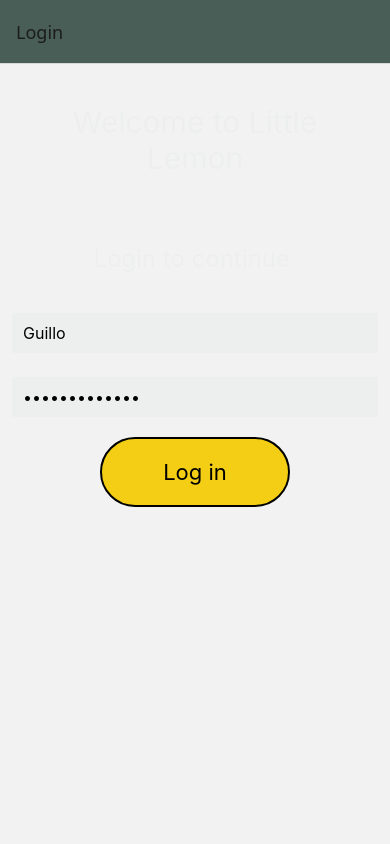
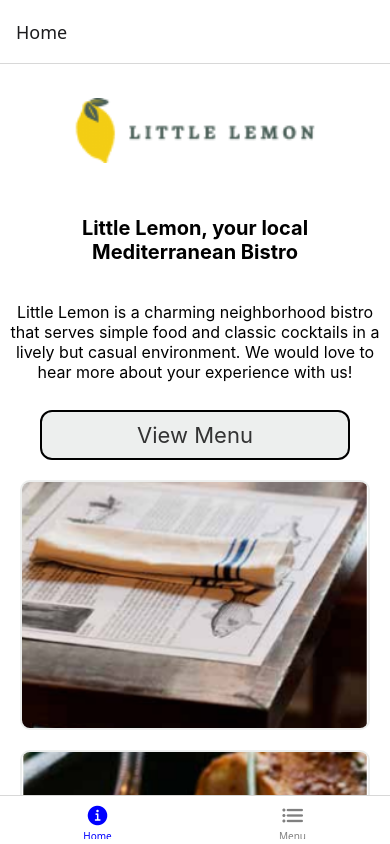
Before and after one commit to memonevarez/LittleLemonApp, a React Native app: screen / in a window 390 px wide. Built offline with nearby package versions, Linux system fonts and the light colour scheme.

Commit message:
TabNavigationAdded

```diff
--- a/App.js
+++ b/App.js
@@ -10,23 +10,40 @@
 import LoginScreen from "./components/LoginScreen";
 import { NavigationContainer } from "@react-navigation/native";
 import { createNativeStackNavigator } from "@react-navigation/native-stack";
+import { createBottomTabNavigator } from "@react-navigation/bottom-tabs";
+import { Ionicons } from "@expo/vector-icons";
 
 export default function App() {
   const Stack = createNativeStackNavigator();
+  const Tab = createBottomTabNavigator();
+  // initialRouteName="Login"
+  // screenOptions={{ headerStyle: { backgroundColor: "#495E57" } }}
   return (
     <NavigationContainer>
-      <Stack.Navigator
-        initialRouteName="Login"
-        screenOptions={{ headerStyle: { backgroundColor: "#495E57" } }}
+      <Tab.Navigator
+        screenOptions={({ route }) => ({
+          tabBarIcon: ({ focused, color, size }) => {
+            let iconName;
+            if (route.name === "Welcome") {
+              iconName = focused
+                ? "information-circle"
+                : "information-circle-outline";
+            } else if (route.name === "Menu") {
+              iconName = "list";
+            }
+            return <Ionicons name={iconName} size={size} color={color} />;
+          },
+          tabBarActiveTintColor: "blue",
+          tabBarInactiveTintColor: "gray",
+        })}
       >
-        <Stack.Screen name="Login" component={LoginScreen} />
-        <Stack.Screen
+        <Tab.Screen
           name="Welcome"
           component={WelcomeScreen}
           options={{ title: "Home" }}
         />
-        <Stack.Screen name="Menu" component={MenuItemsSectionList} />
-      </Stack.Navigator>
+        <Tab.Screen name="Menu" component={MenuItemsSectionList} />
+      </Tab.Navigator>
     </NavigationContainer>
   );
 
--- a/package.json
+++ b/package.json
@@ -9,6 +9,7 @@
     "web": "expo start --web"
   },
   "dependencies": {
+    "@react-navigation/bottom-tabs": "^7.2.0",
     "@react-navigation/native": "^7.0.14",
     "@react-navigation/native-stack": "^7.2.0",
     "expo": "~52.0.20",
```
Also changed, not shown: 1 other file (tests, documents, lock files or other folders).
